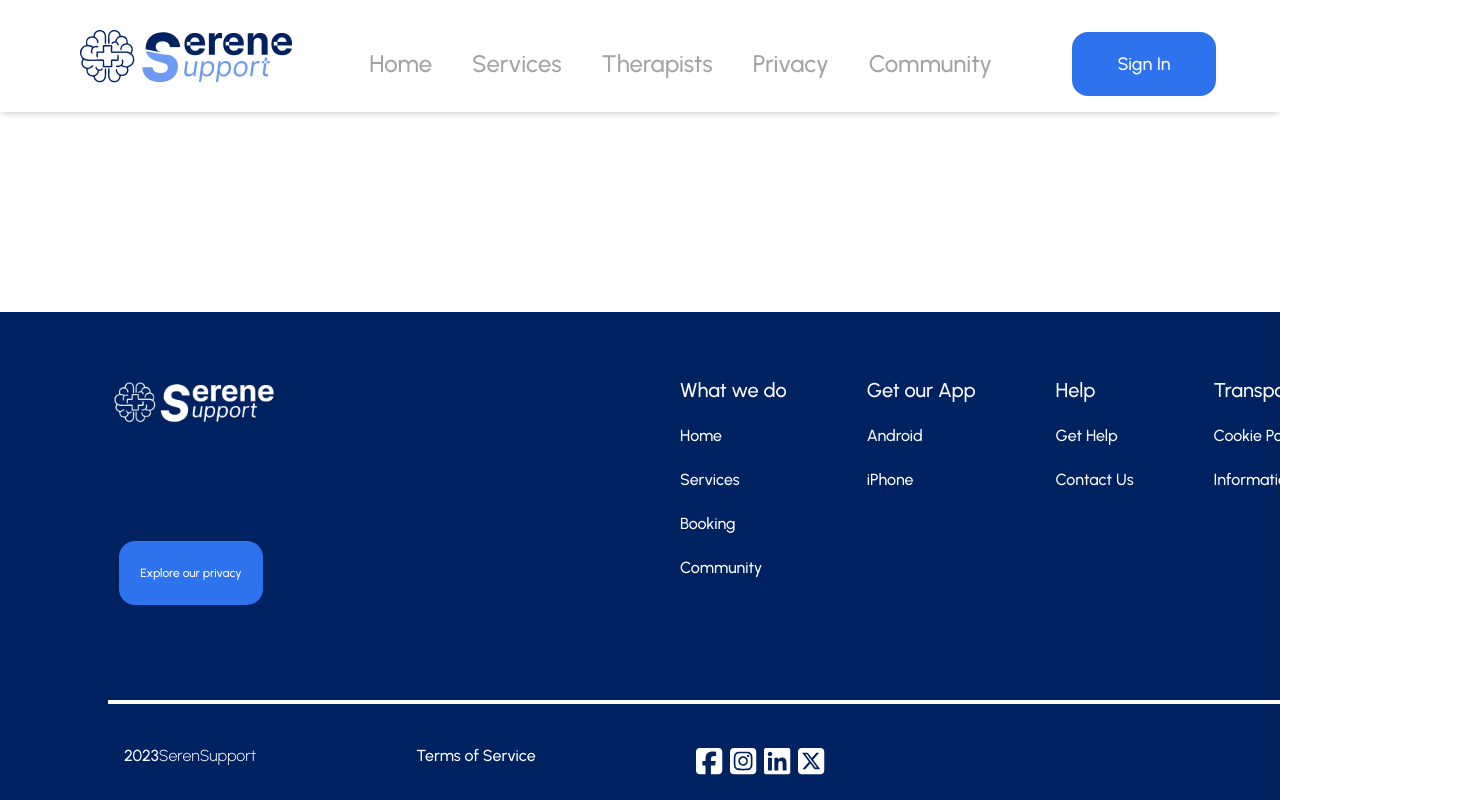
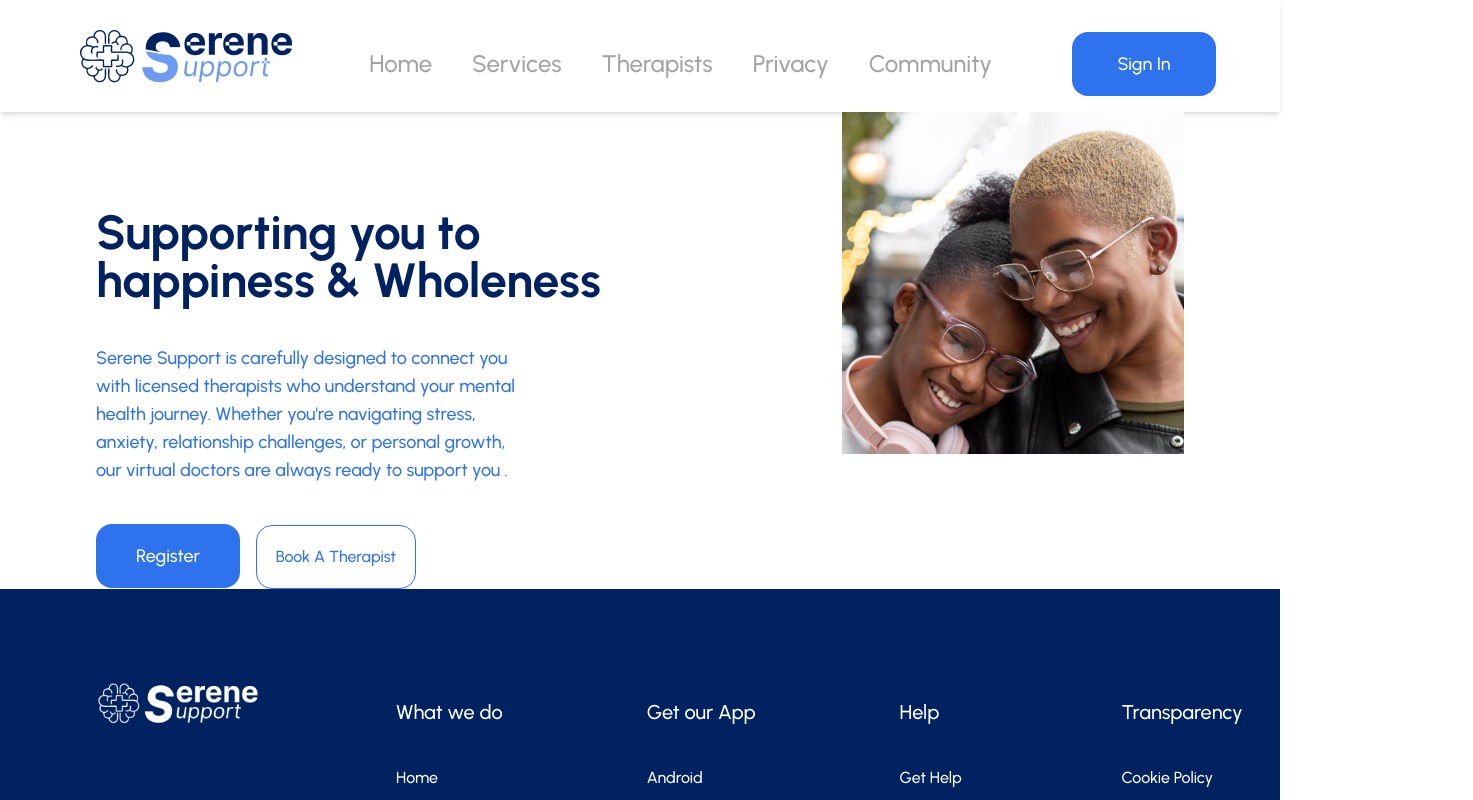
Before and after one commit to SamsonI95/serene-support-web-app, a React (Vite) app: page / in a window 1280 px wide. Shown: the top 800 px of the page, 1473 px wide, since content can reach past the window. Built offline with nearby package versions, Linux system fonts and the light colour scheme.

Commit message:
early changes

```diff
--- a/src/App.jsx
+++ b/src/App.jsx
@@ -6,7 +6,6 @@ import {
   RouterProvider,
   Outlet,
 } from "react-router-dom";
-import "./App.css";
 import Home from "./components/pages/Home";
 
 import Header from "./components/reusables/Header";
@@ -35,7 +34,7 @@ const Root = () => {
         <Header />
       </div>
 
-      <div>
+      <div >
         <Outlet />
       </div>
 
--- a/src/components/pages/Home.jsx
+++ b/src/components/pages/Home.jsx
@@ -1,9 +1,97 @@
-import React from 'react'
+import React from "react";
+import Button from "../reusables/button";
+import CardStyyle1 from "../reusables/CardStyyle1";
+import { HelpData } from "../Data types/CardStyyle1Data";
 
-function Home() {
+const Home = () => {
   return (
-    <div></div>
-  )
-}
+    <>
+      <section>
+        <section className="md:hidden px-7">
+          {/* Mobile Home Page */}
+          <section className="md:flex md:items-center md:justify-between">
+            <div className="text-3xl w-80 font-bold text-secondary-color my-10">
+              Supporting you to happiness & Wholeness
+            </div>
+            <div>
+              <img
+                src="public/Assets/nathan-anderson-J3Xjyg5m8kY-unsplash 1.png"
+                alt="smiles"
+              />
+            </div>
+            <div className="text-base text-primary-color my-10">
+              Serene Support is carefully designed to connect you with licensed
+              therapists who understand your mental health journey. Whether
+              you're navigating stress, anxiety, relationship challenges, or
+              personal growth, our virtual doctors are always ready to support
+              you .
+            </div>
+            <div className="flex justify-center items-center space-x-12 mb-10">
+              <Button type="button" variant="primary" size="small">
+                Register
+              </Button>
+              <Button type="button" variant="hollow" size="medium">
+                Book A Therapist
+              </Button>
+            </div>
+            <div className="md:w-1/2 mt-10 md:mt-0">
+              <div className="text-center mb-5">
+                Trusted by organizations like
+              </div>
+              <div className="flex justify-center space-x-6 mb-10">
+                <img src="public/Assets/WHO 1.png" alt="who" />
+                <img src="public/Assets/images-2 1.png" alt="sponsor" />
+                <img
+                  src="public/Assets/Screenshot 2023-08-09 at 19.43 1.png"
+                  alt="nami"
+                />
+              </div>
+            </div>
+            <div className="flex items-center justify-center container mx-auto p-4">
+              <div className="grid grid-cols-1 md:grid-cols-3 gap-4">
+                {HelpData.map((car, index) => (
+                  <CardStyyle1 key={index} {...car} />
+                ))}
+              </div>
+            </div>
+          </section>
+        </section>
 
-export default Home
+        {/* Desktop Home Page */}
+        <section className="hidden max-w-[1440px] mx-auto px-24 md:flex items-center justify-between h-fit">
+          <section className="flex space-x-60">
+            <div className="mt-24">
+              <div className="text-secondary-color text-5xl font-bold ">
+                Supporting you to happiness & Wholeness
+              </div>
+              <div className="text-lg text-primary-color my-10 w-95">
+                Serene Support is carefully designed to connect you with
+                licensed therapists who understand your mental health journey.
+                Whether you're navigating stress, anxiety, relationship
+                challenges, or personal growth, our virtual doctors are always
+                ready to support you .
+              </div>
+              <div className="space-x-4">
+                <Button type="button" variant="primary" size="small">
+                  Register
+                </Button>
+                <Button type="button" variant="hollow" size="medium">
+                  Book A Therapist
+                </Button>
+              </div>
+            </div>
+
+            <div className="">
+              <img
+                src="public/Assets/nathan-anderson-J3Xjyg5m8kY-unsplash 1.png"
+                alt="smiles"
+              />
+            </div>
+          </section>
+        </section>
+      </section>
+    </>
+  );
+};
+
+export default Home;
--- a/src/components/reusables/Footer.jsx
+++ b/src/components/reusables/Footer.jsx
@@ -17,8 +17,8 @@ const Footer = () => {
   };
 
   return (
-    <footer className="bg-secondary-color p-4 md:p-6 fixed bottom-0 w-full h-max">
-      <div className="flex items-center justify-between">
+    <footer className="bg-secondary-color p-4 md:p-6 bottom-0 h-fit">
+      <div className="flex items-center justify-between ">
         {/* Mobile Footer */}
         <div className="md:hidden">
           <section className="flex mt-16">
@@ -165,8 +165,8 @@ const Footer = () => {
         </div>
 
         {/* Desktop Footer */}
-        <div className="hidden md:flex space-x-5 mt-10 mb-20 px-16">
-          <section>
+        <div className="hidden w-fit md:block space-x-5 px-12 ">
+          <section className="relative top-16 w-fit">
             <Link to="/home">
               <img
                 src="public/Assets/logowhite.png"
@@ -191,11 +191,11 @@ const Footer = () => {
               </Link>
             </div>
           </section>
-          <section className="flex mb-12 translate-x-1/2">
-            <div className="mr-20 mb-12">
-              <h3 className="text-white text-xl mb-5">What we do</h3>
+          <section className="inline-flex translate-x-1/3 relative -top-36">
+            <div className="mr-36 mb-12">
+              <h3 className="text-white text-xl mb-10">What we do</h3>
               <ul className="text-white">
-                <li className="mb-5">
+                <li className="mb-8">
                   <Link
                     to="/home"
                     className="text-white hover:text-primary-color"
@@ -203,7 +203,7 @@ const Footer = () => {
                     Home
                   </Link>
                 </li>
-                <li className="mb-5">
+                <li className="mb-8">
                   <Link
                     to="/services"
                     className="text-white hover:text-primary-color"
@@ -211,7 +211,7 @@ const Footer = () => {
                     Services
                   </Link>
                 </li>
-                <li className="mb-5">
+                <li className="mb-8">
                   <Link
                     to="/booking"
                     className="text-white hover:text-primary-color"
@@ -219,7 +219,7 @@ const Footer = () => {
                     Booking
                   </Link>
                 </li>
-                <li className="mb-5">
+                <li className="mb-8">
                   <Link
                     to="/community"
                     className="text-white hover:text-primary-color"
@@ -229,15 +229,15 @@ const Footer = () => {
                 </li>
               </ul>
             </div>
-            <div className="mr-20 mb-12">
-              <h3 className="text-white text-xl mb-5">Get our App</h3>
+            <div className="mr-36 mb-12">
+              <h3 className="text-white text-xl mb-10">Get our App</h3>
               <ul className="text-white">
-                <li className="mb-5">
+                <li className="mb-8">
                   <Link to="/" className="text-white hover:text-primary-color">
                     Android
                   </Link>
                 </li>
-                <li className="mb-5">
+                <li className="mb-8">
                   <Link
                     to="/services"
                     className="text-white hover:text-primary-color"
@@ -247,15 +247,15 @@ const Footer = () => {
                 </li>
               </ul>
             </div>
-            <div className="mr-20 mb-12">
-              <h3 className="text-white text-xl mb-5">Help</h3>
+            <div className="mr-36 mb-12">
+              <h3 className="text-white text-xl mb-10">Help</h3>
               <ul className="text-white">
-                <li className="mb-5">
+                <li className="mb-8">
                   <Link to="/" className="text-white hover:text-primary-color">
                     Get Help
                   </Link>
                 </li>
-                <li className="mb-5">
+                <li className="mb-8">
                   <Link
                     to="/services"
                     className="text-white hover:text-primary-color"
@@ -265,15 +265,15 @@ const Footer = () => {
                 </li>
               </ul>
             </div>
-            <div className="">
-              <h3 className="text-white text-xl mb-5">Transparency</h3>
+            <div>
+              <h3 className="text-white text-xl mb-10">Transparency</h3>
               <ul className="text-white">
-                <li className="mb-5">
+                <li className="mb-8">
                   <Link to="/" className="text-white hover:text-primary-color">
                     Cookie Policy
                   </Link>
                 </li>
-                <li className="mb-5">
+                <li className="mb-8">
                   <Link
                     to="/services"
                     className="text-white hover:text-primary-color"
@@ -284,10 +284,10 @@ const Footer = () => {
               </ul>
             </div>
           </section>
-          <section className="absolute bottom-24">
-            <div className="w-1400 h-1 bg-white"></div>
+          <section>
+            <div className="w-1240 h-1 bg-white mb-12"></div>
           </section>
-          <section className="flex translate-x-4 space-x-40 absolute mb-5 bottom-0">
+          <section className="flex space-x-40 mb-5 bottom-0">
             <div className="flex text-white">
               <h3>2023</h3>
               <h4 className="font-light">SerenSupport</h4>
--- a/src/components/reusables/Header.jsx
+++ b/src/components/reusables/Header.jsx
@@ -5,7 +5,7 @@ const Header = () => {
   return (
     <>
       <div className="bg-white shadow-md">
-        <section className="flex items-center justify-between p-4 md:px-20">
+        <section className=" max-w-[1440px] mx-auto px-7 flex items-center justify-between p-4 md:px-20">
           <div className="flex items-center relative">
             <img
               src="Assets/logo.png"
```
